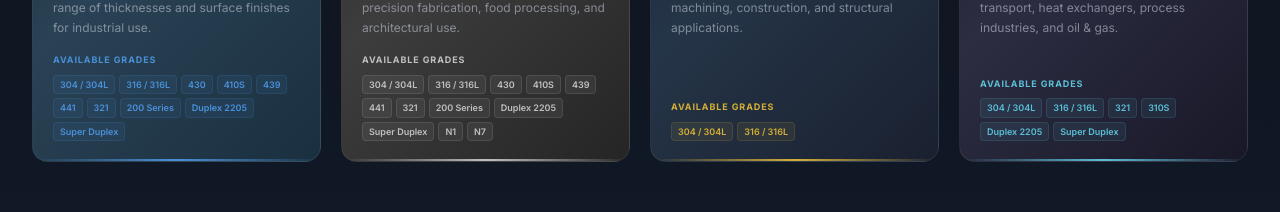
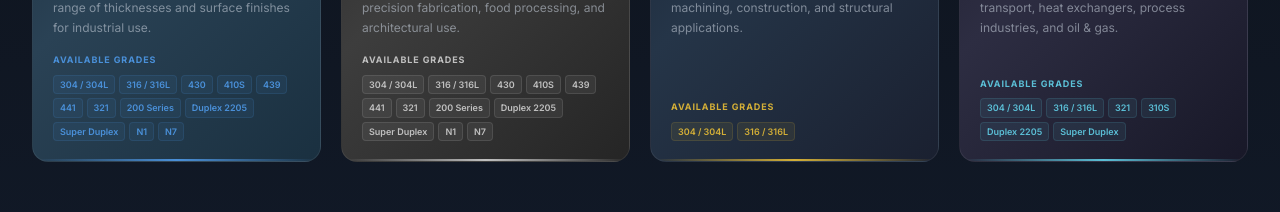
Before and after one commit to tehseekers/expertinox, a React (Vite) app: page / in a window 1280 px wide. Shown: the part 1320-1532 px from the top of the page. Built offline with nearby package versions, Linux system fonts and the light colour scheme; no server answers.

Commit message:
Add N1 and N7 grades to Stainless Steel Coils
Co-Authored-By: Claude Sonnet 4.6 <noreply@anthropic.com>

```diff
--- a/src/components/HomePage.tsx
+++ b/src/components/HomePage.tsx
@@ -38,7 +38,7 @@ const PRODUCTS: Product[] = [
     icon: Circle,
     gradient: 'linear-gradient(135deg, #1c2e3d 0%, #2a4255 40%, #1a3040 100%)',
     accent: '#4a90d9',
-    grades: ['304 / 304L', '316 / 316L', '430', '410S', '439', '441', '321', '200 Series', 'Duplex 2205', 'Super Duplex'],
+    grades: ['304 / 304L', '316 / 316L', '430', '410S', '439', '441', '321', '200 Series', 'Duplex 2205', 'Super Duplex', 'N1', 'N7'],
     image: 'https://images.pexels.com/photos/32845682/pexels-photo-32845682.jpeg?auto=compress&cs=tinysrgb&w=800',
   },
   {
```
